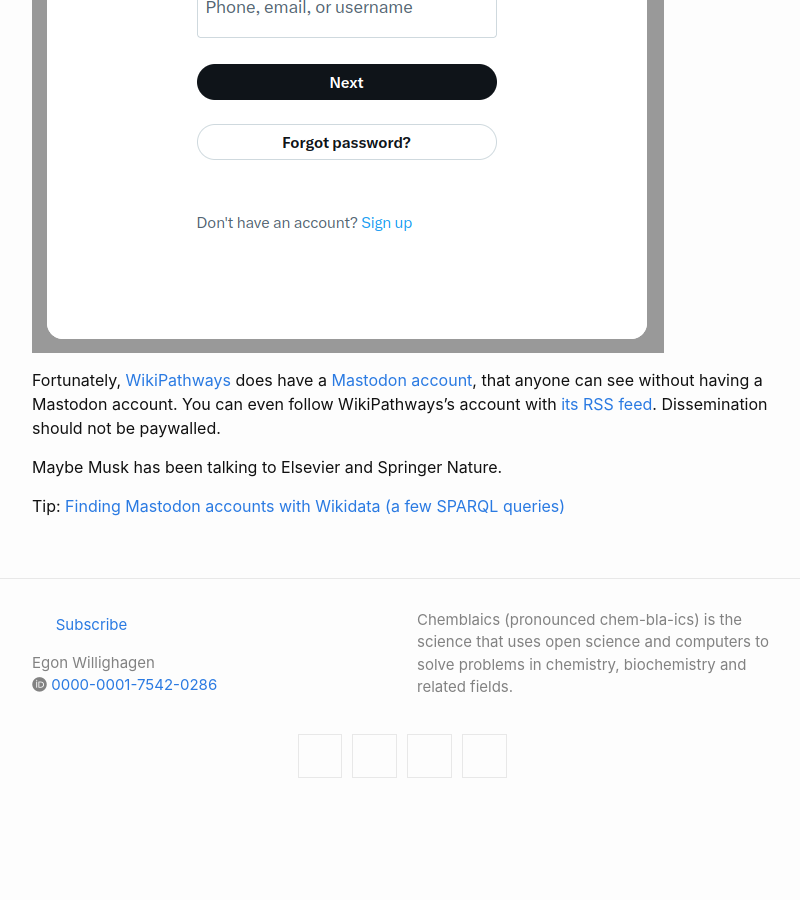
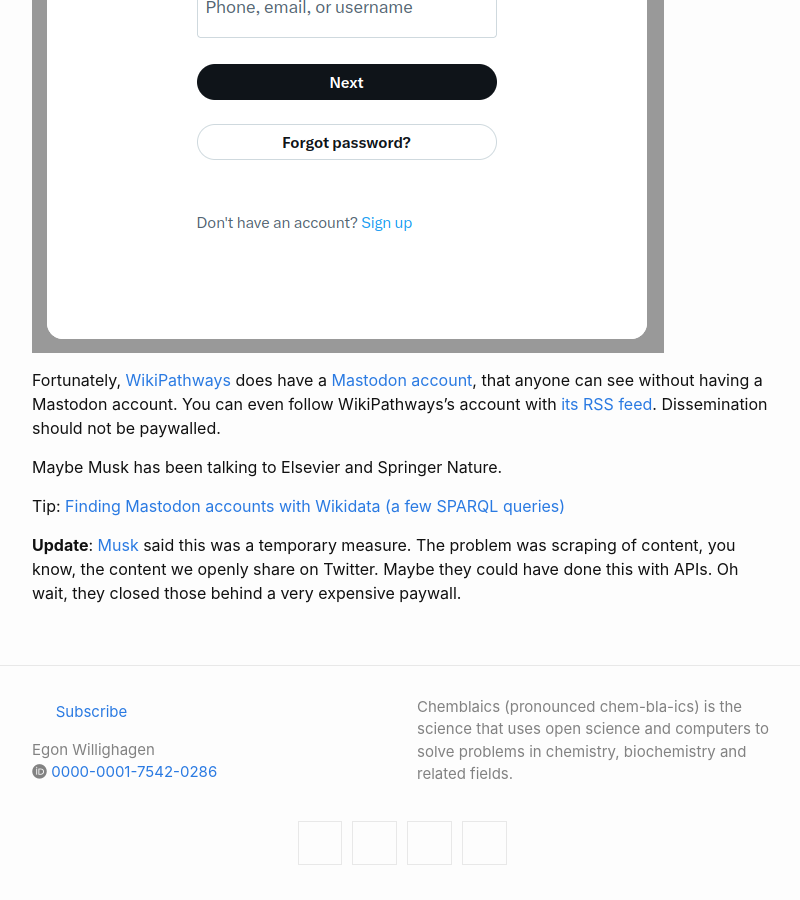
Before and after one commit to egonw/blog2, a Jekyll site: the page built from _posts/2023-07-01-twitter-exits-fair-and-is-no-longer.markdown, in a window 1280 px wide and 900 px high, scrolled down 708 px. Shown: the whole window, without its empty margins (238-1038 px from the left). Built offline with Jekyll 4.4.1, drawn with Linux system fonts in a browser that asks for light colours; before the commit the page ends 1521 px from its top, so only the background shows below that.

Commit message:
A first update

```diff
--- a/_posts/2023-07-01-twitter-exits-fair-and-is-no-longer.markdown
+++ b/_posts/2023-07-01-twitter-exits-fair-and-is-no-longer.markdown
@@ -21,3 +21,7 @@ that anyone can see without having a Mastodon account. You can even follow WikiP
 Maybe Musk has been talking to Elsevier and Springer Nature.
 
 Tip: [Finding Mastodon accounts with Wikidata (a few SPARQL queries)](https://chem-bla-ics.blogspot.com/2022/11/finding-mastodon-accounts-with-wikidata.html)
+
+**Update**: [Musk](https://tweakers.net/nieuws/211364/musk-blokkeren-van-niet-ingelogde-gebruikers-op-twitter-is-tijdelijke-maatregel.html) said this
+was a temporary measure. The problem was scraping of content, you know, the content we openly share on Twitter. Maybe they could have done this
+with APIs. Oh wait, they closed those behind a very expensive paywall.
```
